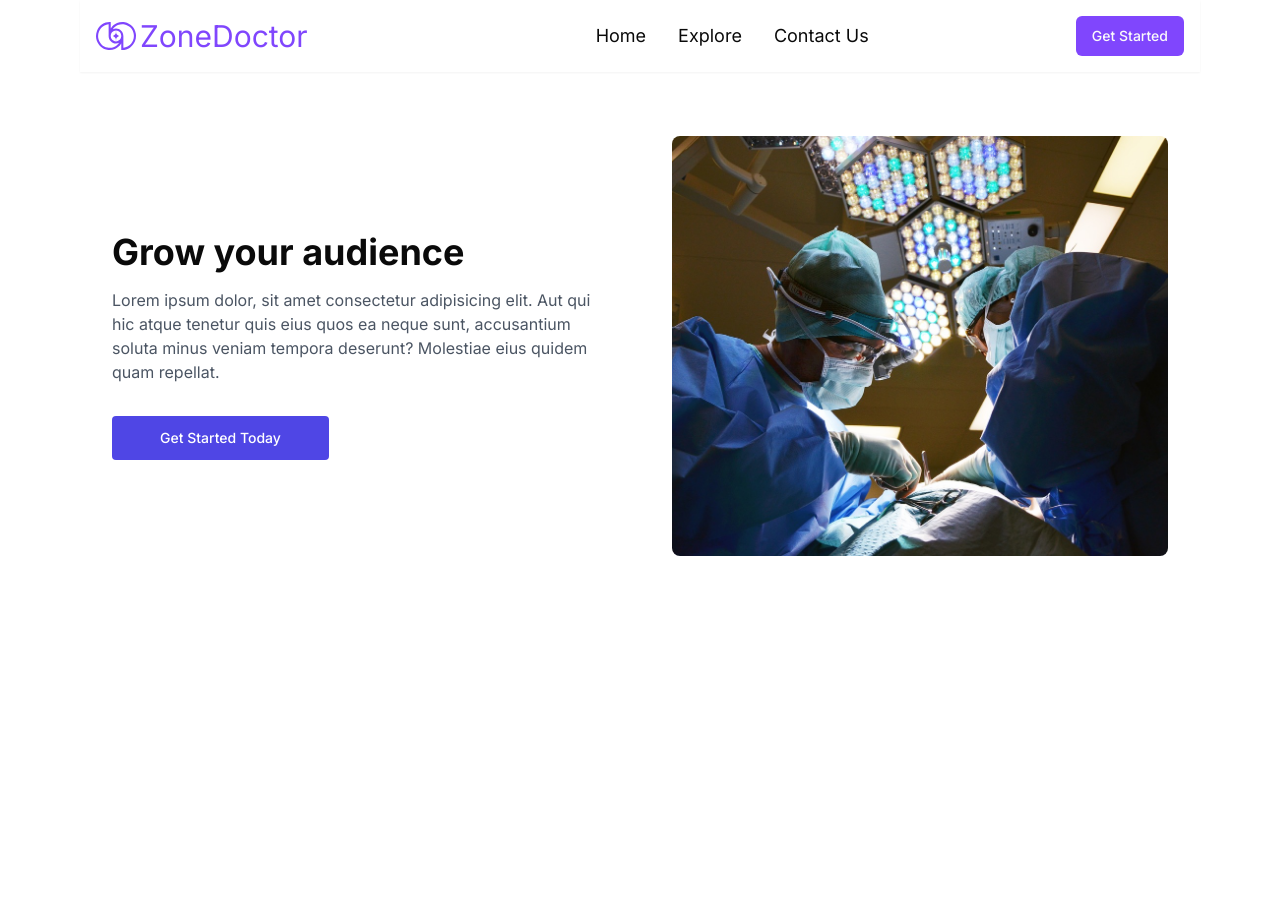
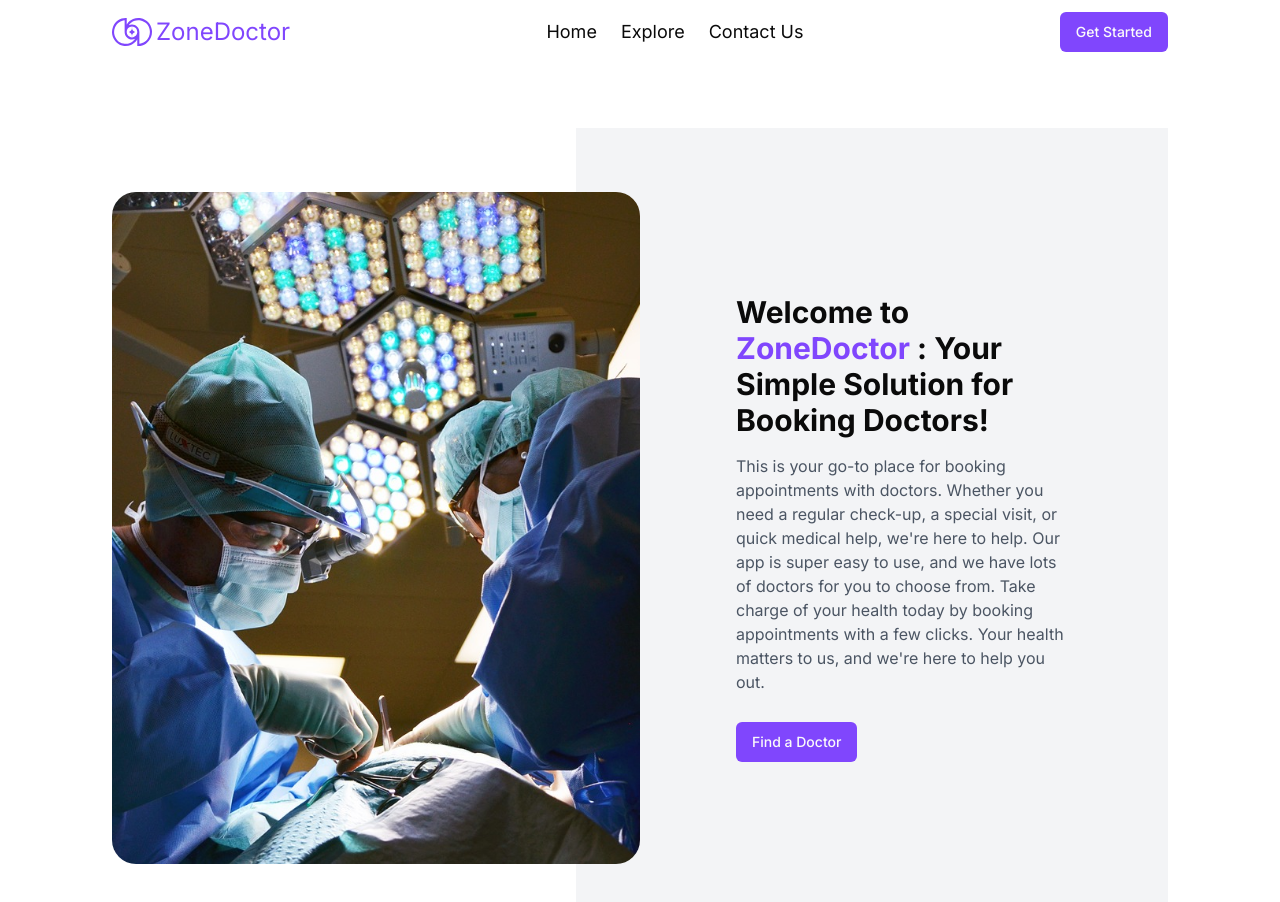
Before and after one commit to mariegrace31/appointment_booking_app, a Next.js app: page / in a window 1280 px wide. Shown: the top 902 px of the page. Before the commit the page ends 800 px from the top, so only its background shows below. Built offline with nearby package versions, Linux system fonts and the light colour scheme.

Commit message:
Update the header

```diff
--- a/app/_components/Header.jsx
+++ b/app/_components/Header.jsx
@@ -22,24 +22,48 @@ function Header() {
     },
   ]
   return (
-    <div className='flex justify-between p-4 shadow-sm'>
-      <div className='flex items-center gap-72'>
-      <div className='flex gap-1 items-center'>
-      <Image src='/logo.svg' alt='logo' className='w-10 h-8'
+<header class="bg-white">
+  <div class="mx-auto max-w-screen-xl px-4 sm:px-6 lg:px-8">
+    <div class="flex h-16 items-center justify-between">
+      <div class="flex items-center gap-1 md:flex md:items-center md:gap-1">
+      <Image src='/logo.svg' alt='logo' className='w-7 h-5 md:w-10 md:h-8'
          width={150} height={80}
       />
-      <p className='text-3xl font-normal text-primary'>ZoneDoctor</p>
+      <p className='text-lg md:text-2xl font-normal text-primary'>ZoneDoctor</p>
       </div>
-      <ul className='md:flex gap-8 hidden'>
+
+      <div class="hidden md:block">
+        <nav aria-label="Global">
+          <ul class="flex items-center gap-6 text-sm">
           {Menu.map((item,index) => (
            <Link href={item.path}>
-          <li className='text-lg hover:underline hover:scale-105 transition-all ease-in-out hover:text-primary hover:cursor-pointer'>{item.name}</li>
+          <li className='sm:text-lg text-lg hover:underline hover:scale-105 transition-all ease-in-out hover:text-primary hover:cursor-pointer'>{item.name}</li>
           </Link>
          ))}
           </ul>
+        </nav>
       </div>
+
+      <div class="flex items-center gap-4">
         <Button>Get Started</Button>
+        <div class="block md:hidden">
+          <button class="rounded bg-gray-100 p-2 text-gray-600 transition hover:text-gray-600/75">
+            <svg
+              xmlns="http://www.w3.org/2000/svg"
+              class="h-5 w-5"
+              fill="none"
+              viewBox="0 0 24 24"
+              stroke="currentColor"
+              stroke-width="2"
+            >
+              <path stroke-linecap="round" stroke-linejoin="round" d="M4 6h16M4 12h16M4 18h16" />
+            </svg>
+          </button>
         </div>
+      </div>
+    </div>
+  </div>
+</header>
 )
 }
 
--- a/app/_components/Hero.jsx
+++ b/app/_components/Hero.jsx
@@ -1,37 +1,41 @@
+import { Button } from '@/components/ui/button';
 import Image from 'next/image';
 import React from 'react'
 
 function Hero() {
   return (
 <section>
-  <div className="mx-auto max-w-screen-xl px-4 py-8 sm:px-6 sm:py-12 lg:px-8 lg:py-16">
-    <div className="grid grid-cols-1 gap-8 lg:grid-cols-2 lg:gap-16">
-      <div className="relative h-64 overflow-hidden rounded-lg sm:h-80 lg:order-last lg:h-full">
+  <div className="mx-auto max-w-screen-2xl px-4 py-16 sm:px-6 lg:px-8">
+    <div className="grid grid-cols-1 lg:h-screen lg:grid-cols-2">
+      <div className="relative z-10 lg:py-16">
+        <div className="relative h-64 sm:h-80 lg:h-full">
           <Image
             alt="doctor"
+            src="/doctors.jpg"
             width={800}
             height={800}
-          src="/doctors.jpg"
-          className="absolute inset-0 h-full w-full object-cover"
+            className="absolute inset-0 rounded-3xl h-full w-full object-cover"
           />
-
+        </div>
       </div>
 
-      <div className="lg:py-24">
-        <h2 className="text-3xl font-bold sm:text-4xl">Grow your audience</h2>
+      <div className="relative flex items-center bg-gray-100">
+        <span
+          className="hidden lg:absolute lg:inset-y-0 lg:-start-16 lg:block lg:w-16 lg:bg-gray-100"
+        ></span>
+
+        <div className="p-8 sm:p-16 lg:p-24">
+          <h2 className="text-2xl font-bold sm:text-3xl">
+            Welcome to <span className='text-primary'>ZoneDoctor</span> : Your Simple Solution for Booking Doctors!
+          </h2>
 
           <p className="mt-4 text-gray-600">
-          Lorem ipsum dolor, sit amet consectetur adipisicing elit. Aut qui hic atque tenetur quis
-          eius quos ea neque sunt, accusantium soluta minus veniam tempora deserunt? Molestiae eius
-          quidem quam repellat.
+          This is your go-to place for booking appointments with doctors. Whether you need a regular check-up, a special visit,
+           or quick medical help, we're here to help. Our app is super easy to use, and we have lots of doctors for you to choose from.
+           Take charge of your health today by booking appointments with a few clicks. Your health matters to us, and we're here to help you out.
           </p>
-
-        <a
-          href="#"
-          className="mt-8 inline-block rounded bg-indigo-600 px-12 py-3 text-sm font-medium text-white transition hover:bg-indigo-700 focus:outline-none focus:ring focus:ring-yellow-400"
-        >
-          Get Started Today
-        </a>
+          <Button className="mt-7">Find a Doctor</Button>
+        </div>
       </div>
     </div>
   </div>
```
Lines whose indentation alone changed are shown as unchanged.
